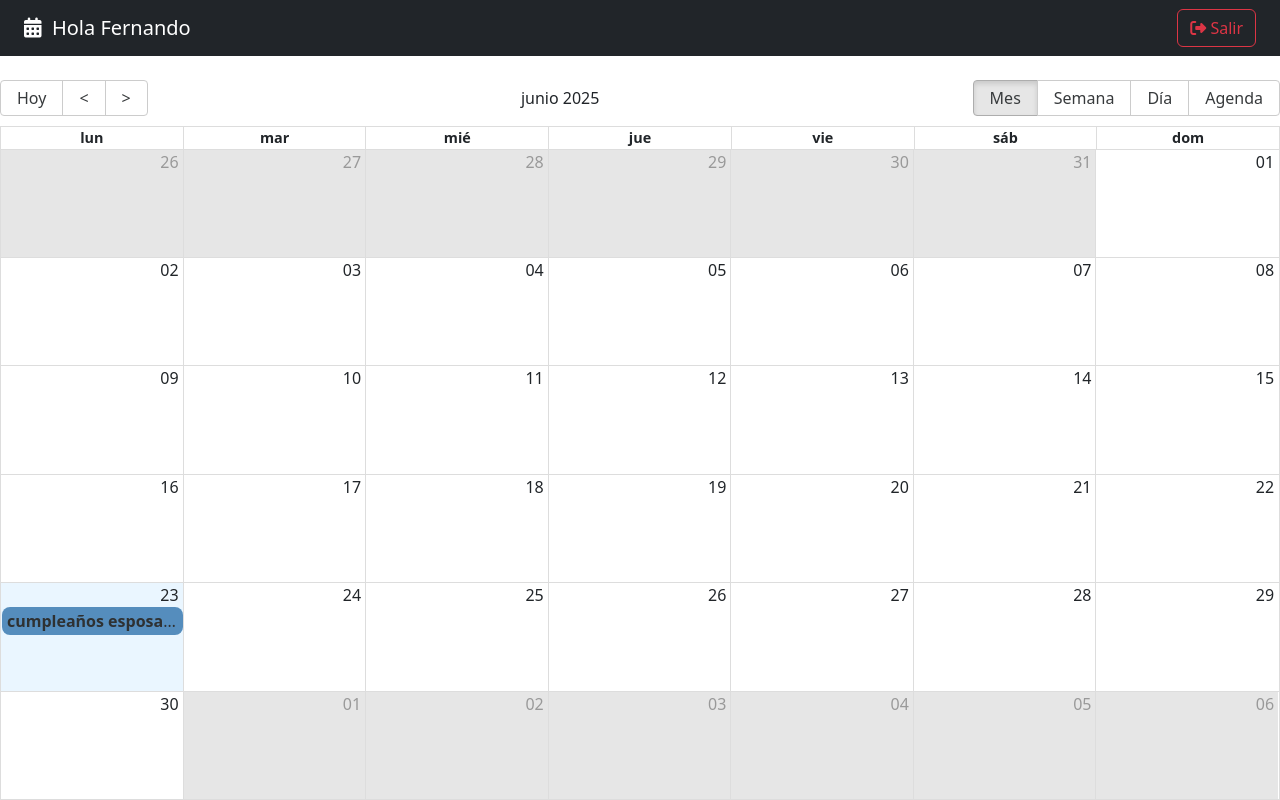
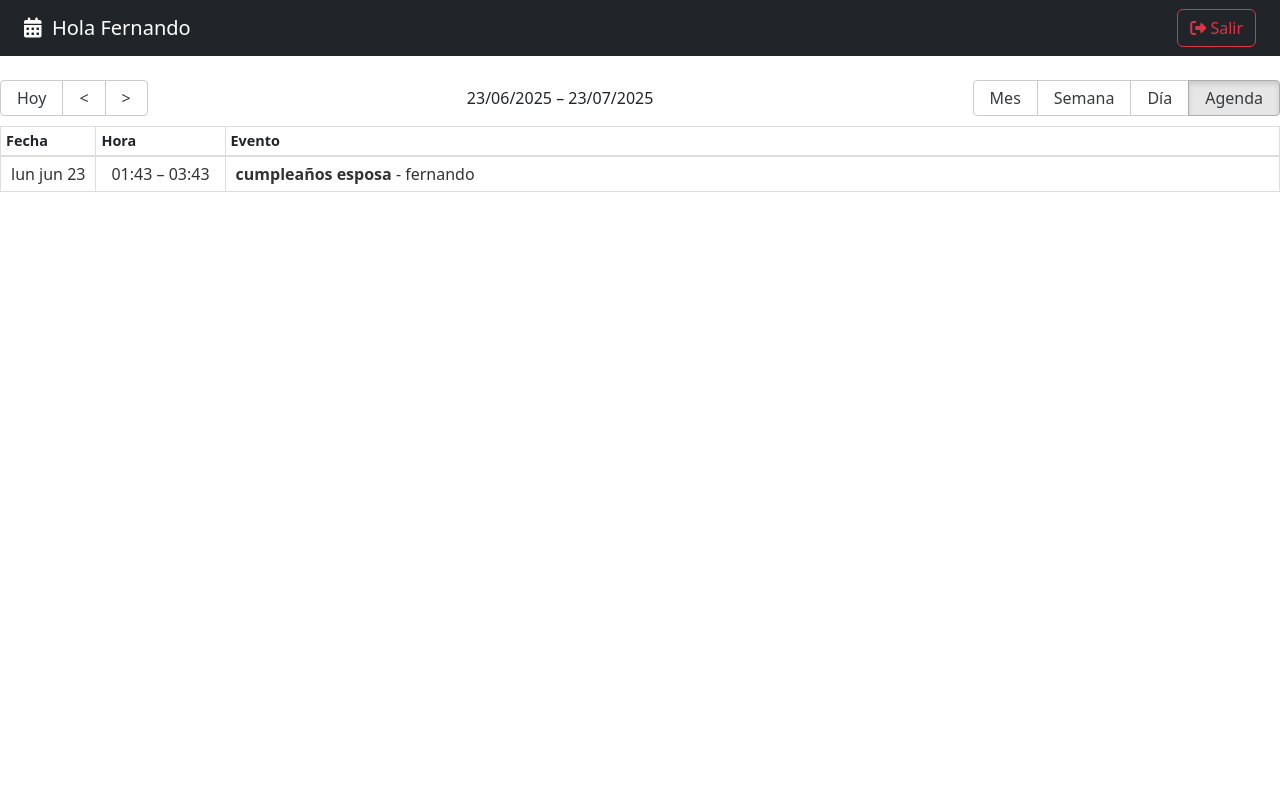
Before and after one commit to fernando8715/calendarApp, a React (Vite) app: page / in a window 1280 px wide. Built offline with nearby package versions, Linux system fonts and the light colour scheme.

Commit message:
configuracion de estilos y eventos

```diff
--- a/src/calendar/page/CalendarPage.jsx
+++ b/src/calendar/page/CalendarPage.jsx
@@ -5,6 +5,7 @@ import { addHours } from 'date-fns';
 
 import { CalendarEvent, Navbar } from "../"
 import { getMessagesES, localizer } from '../../helpers';
+import { useState } from 'react';
 
 
 const events = [{
@@ -21,6 +22,8 @@ const events = [{
 
 export const CalendarPage = () => {
 
+  const [lastView, setLastView] = useState(localStorage.getItem('lastView') || 'agenda')
+
   const eventStyleGetter = (event, start, end, isSelected) => {
 
     const style = {
@@ -36,6 +39,23 @@ export const CalendarPage = () => {
 
   }
 
+  const onDobleclick = (event)=> {
+    console.log({Dobleclick : event});
+
+  }
+
+  const onSelect = (event)=> {
+    console.log({click: event});
+
+  }
+
+  const onViewChanged = (event)=>{
+    localStorage.setItem('lastView', event);
+    setLastView( event)
+
+  }
+
+
   return (
     <>
       <Navbar />
@@ -44,6 +64,7 @@ export const CalendarPage = () => {
         culture='es'
         localizer={localizer}
         events={events}
+        defaultView={lastView}
         startAccessor="start"
         endAccessor="end"
         style={{ height: 'calc(100vh - 80px)' }}
@@ -52,6 +73,9 @@ export const CalendarPage = () => {
         components={{
           event: CalendarEvent
         }}
+        onDoubleClickEvent={ onDobleclick }
+        onSelectEvent={ onSelect }
+        onView={ onViewChanged }
       />
 
     </>
```
